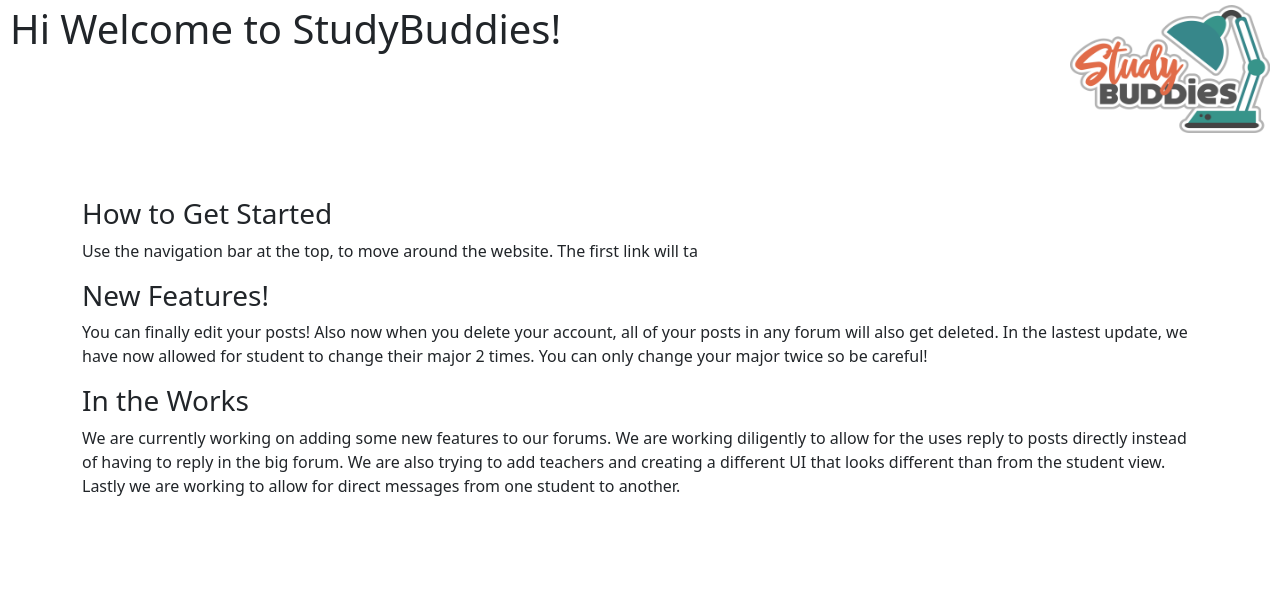
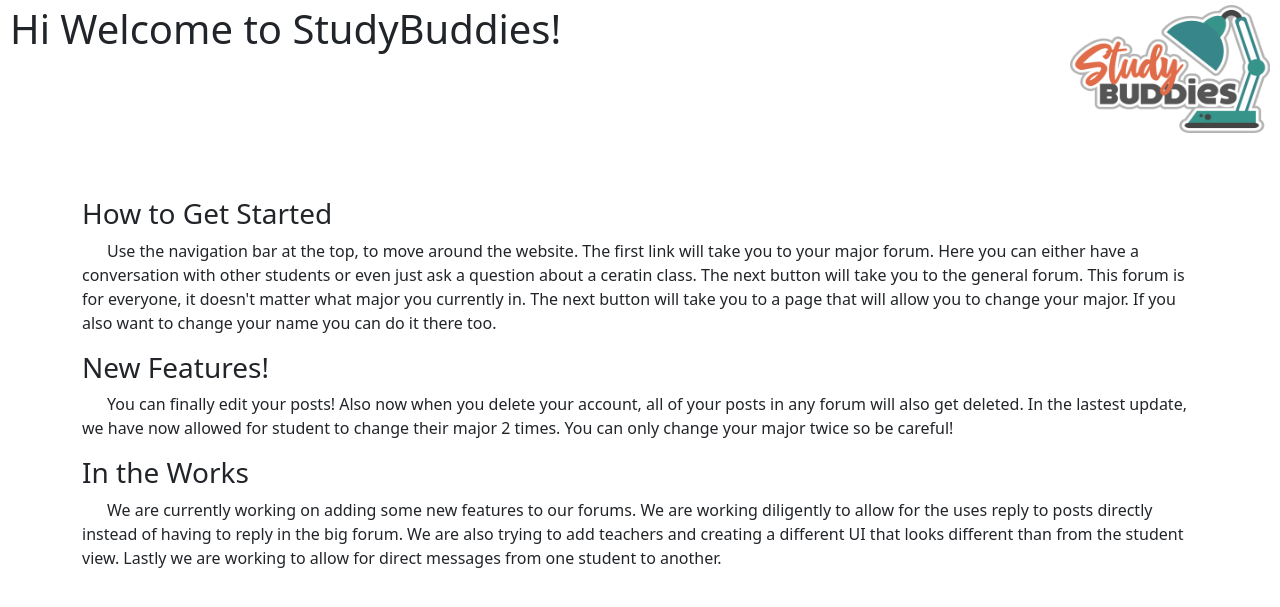
Before and after one commit to JensenLobo/StudyBuddies, a Flask app: page /profileIndex in a window 1280 px wide. Shown: the part 75-682 px from the top of the page. Run offline with Flask 3, Linux system fonts and the light colour scheme; the visitor is signed in with stand-in values (Sample User, id 1).

Commit message:
finished the profileIndex page

```diff
--- a/templates/profileIndex.html
+++ b/templates/profileIndex.html
@@ -45,11 +45,11 @@
   <div class="container pt-4">
   {% block body %}
     <h3>How to Get Started</h3>
-    <p>Use the navigation bar at the top, to move around the website. The first link will ta</p>
+    <p class="indent">Use the navigation bar at the top, to move around the website. The first link will take you to your major forum. Here you can either have a conversation with other students or even just ask a question about a ceratin class. The next button will take you to the general forum. This forum is for everyone, it doesn't matter what major you currently in. The next button will take you to a page that will allow you to change your major. If you also want to change your name you can do it there too. </p>
     <h3>New Features!</h3>
-    <p>You can finally edit your posts! Also now when you delete your account, all of your posts in any forum will also get deleted. In the lastest update, we have now allowed for student to change their major 2 times. You can only change your major twice so be careful!</p>
+    <p class="indent">You can finally edit your posts! Also now when you delete your account, all of your posts in any forum will also get deleted. In the lastest update, we have now allowed for student to change their major 2 times. You can only change your major twice so be careful!</p>
     <h3>In the Works</h3>
-    <p>We are currently working on adding some new features to our forums. We are working diligently to allow for the uses reply to posts directly instead of having to reply in the big forum. We are also trying to add teachers and creating a different UI that looks different than from the student view. Lastly we are working to allow for direct messages from one student to another.</p>
+    <p class="indent">We are currently working on adding some new features to our forums. We are working diligently to allow for the uses reply to posts directly instead of having to reply in the big forum. We are also trying to add teachers and creating a different UI that looks different than from the student view. Lastly we are working to allow for direct messages from one student to another.</p>
   {% endblock %}
   </div>
 </body>
```
